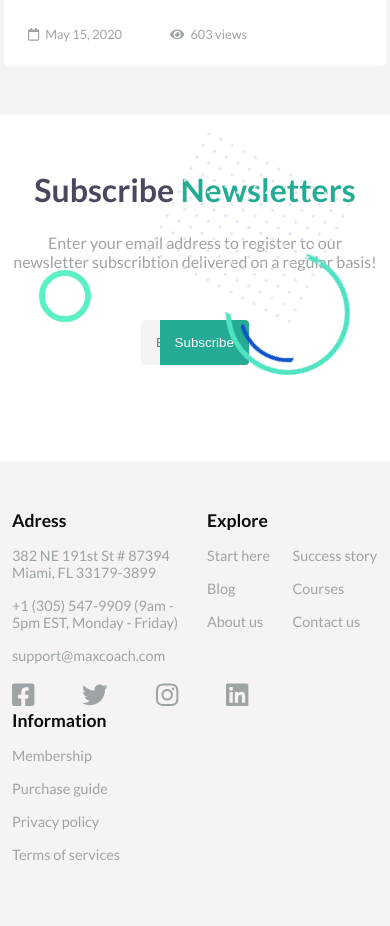
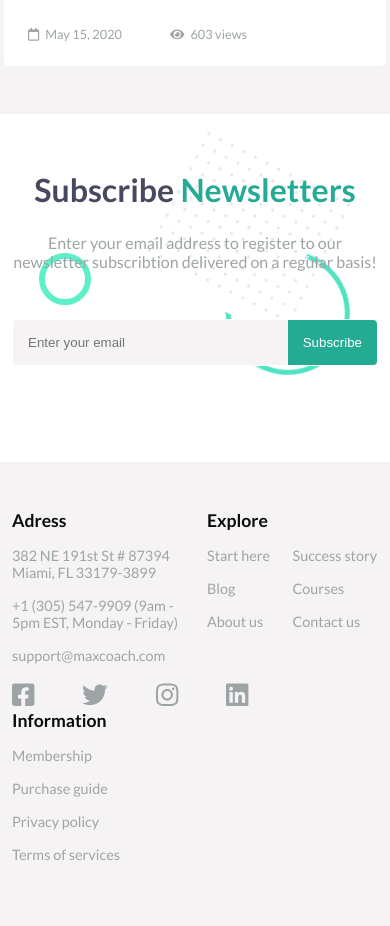
Before and after one commit to GianlucaBenassi/proj-html-vuejs, a Vue app: page / in a window 390 px wide. Shown: the part 8022-8948 px from the top of the page. Built offline with nearby package versions, Linux system fonts and the light colour scheme.

Commit message:
Newsletter responsive

```diff
--- a/src/components/sections/Newsletter.vue
+++ b/src/components/sections/Newsletter.vue
@@ -37,11 +37,24 @@ export default {
 }
 
 .custom-search {
-    width: 30%;
+    width: 100%;
+
+    @media screen and (min-width: 768px) {
+        & {
+            width: 70%;
+        }
+    }
+
+    @media screen and (min-width: 992px) {
+        & {
+            width: 40%;
+        }
+    }
 }
 
 .shape {
     position: absolute;
+    z-index: -1;
 
     &.sh-01 {
         top: 40%;
@@ -54,7 +67,7 @@ export default {
     }
 
     &.circle-shape {
-        top: 45%;
+        top: 40%;
         left: 10%;
     }
 }
```
